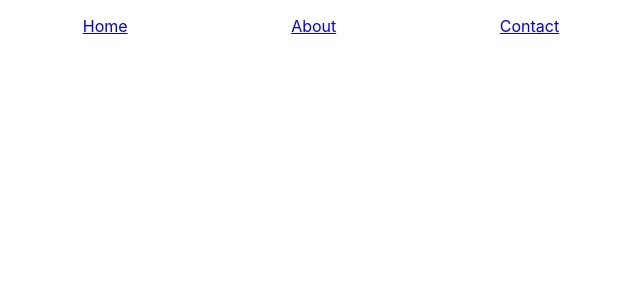
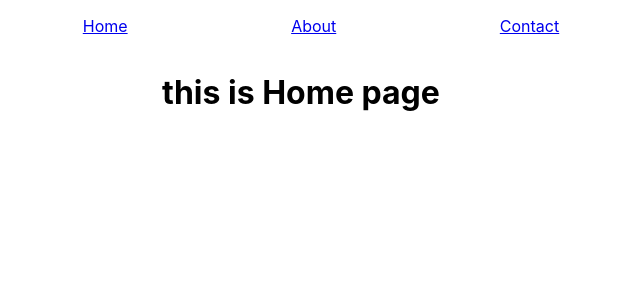
Before and after one commit to longb1/react-router-demo, a React (Create React App) app: page / in a window 1280 px wide. Before the commit this address had no page. Shown: the top 300 px of the page, without its empty margins (339-979 px from the left). Built offline with nearby package versions, Linux system fonts and the light colour scheme.

Commit message:
fix syntax

```diff
--- a/src/App.js
+++ b/src/App.js
@@ -12,9 +12,10 @@
       <div className="App">
         <NavBar/>
         <Routes>
-          <Route path="./pages/home.js"  element={Home}/>
-          <Route path="./pages/about.js"  element={About}/>
-          <Route path="./pages/contact.js"  element={Contact}/>
+
+          <Route path="/" element={<Home/>}/>
+          <Route path="/pages/about"  element={<About/>}/>
+          <Route path="/pages/contact"  element={<Contact/>}/>
         </Routes>
 
       </div>
```
